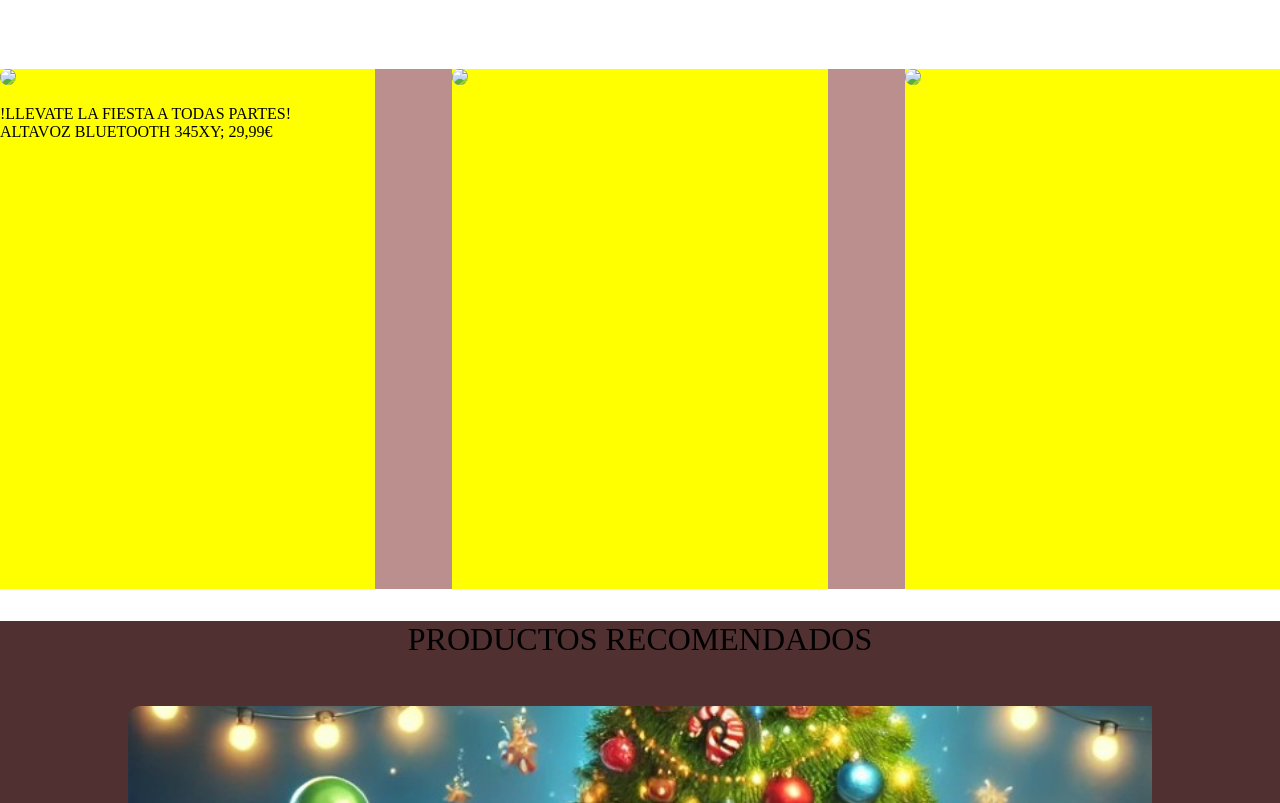
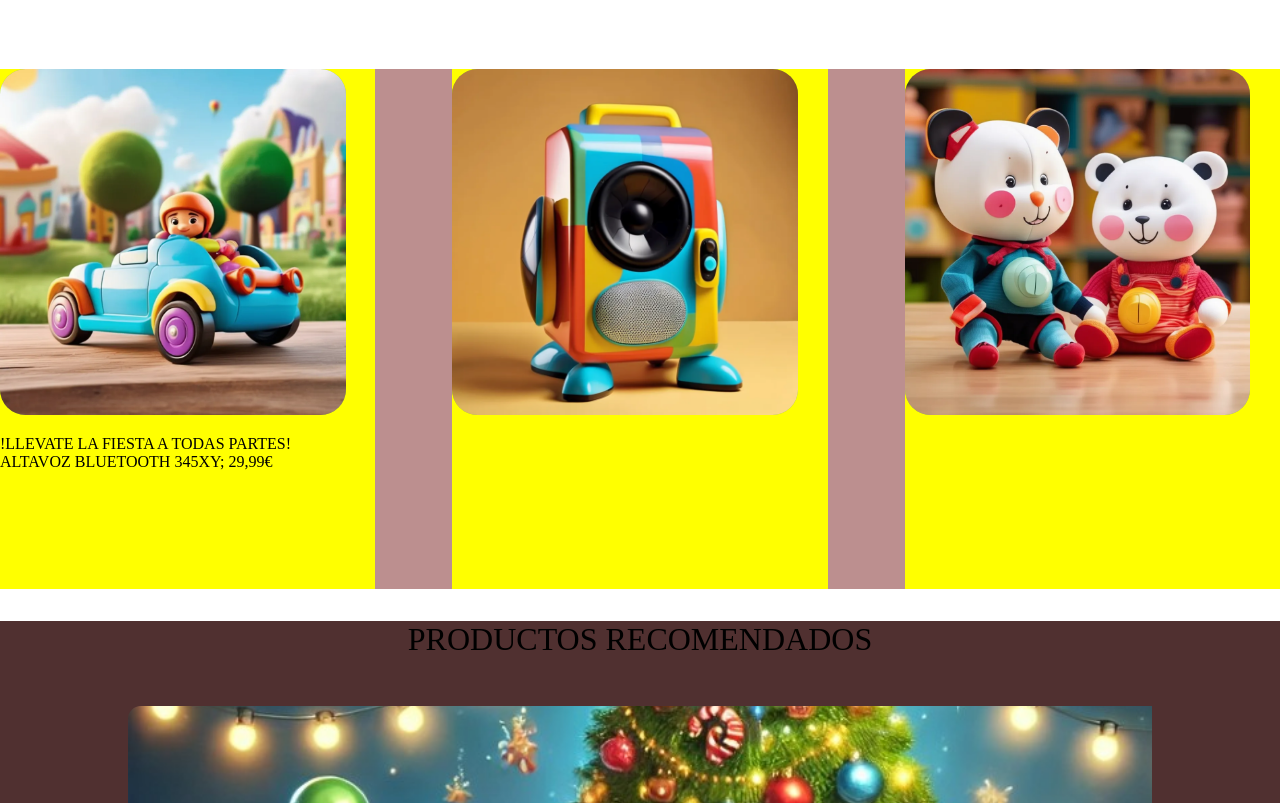
Before and after one commit to GsuDev/LMSG-CSS-proyect, a plain HTML site: page index.html in a window 1280 px wide. Shown: the part 799-1602 px from the top of the page. Drawn offline with Linux system fonts and the light colour scheme.

Commit message:
update-menu

```diff
--- a/index.html
+++ b/index.html
@@ -135,7 +135,7 @@
         <!--Contenedor donde nos encontramos, la foto del altavoz-->
         <div class="altavoz-musica">
             <div class="img-altavoz-musica">
-                <img src="resources/media/img/pixlr-image-generator-e7d8043b-20b0-4e92-8243-9dcd4d884f6b.png">
+                <img src="resources/media/img/produto_recomendado_01.png">
                 <p>!LLEVATE LA FIESTA A TODAS PARTES! <br> ALTAVOZ BLUETOOTH 345XY; 29,99€</p>
             </div>
         </div>
@@ -143,7 +143,7 @@
 
         <div class="bebe">
             <div class="img-bebe">
-                <img src="resources/media/img/pixlr-image-generator-bd50e0d0-08f5-4531-81c2-327828b7ae60.png">
+                <img src="resources/media/img/producto_recomendado_02.png">
 
             </div>
 
@@ -153,7 +153,7 @@
 
         <div class="coche">
             <div class="img-coche">
-                <img src="resources/media/img/pixlr-image-generator-b0a4df70-f085-4bec-8eb3-1001c49ec82a.png">
+                <img src="resources/media/img/producto_recomendado_03.png">
             </div>
         </div>
 
--- a/resources/styles/inicio.css
+++ b/resources/styles/inicio.css
@@ -102,7 +102,7 @@ ul li a {
 }
 
 nav a {
-    padding-bottom: 4vh;
+    padding-bottom: 1vh;
 
 }
 
```
